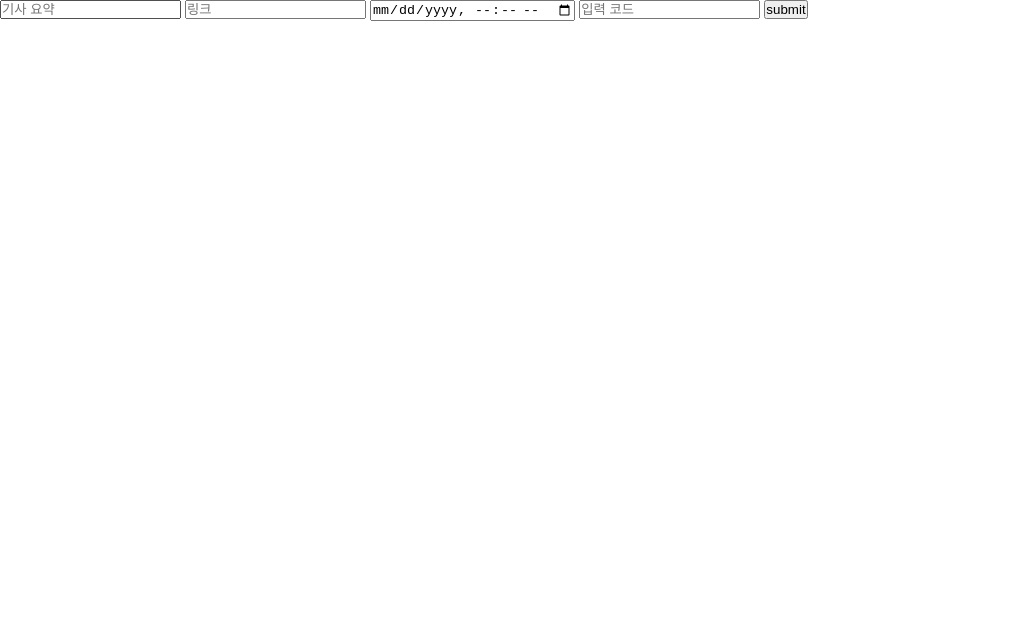
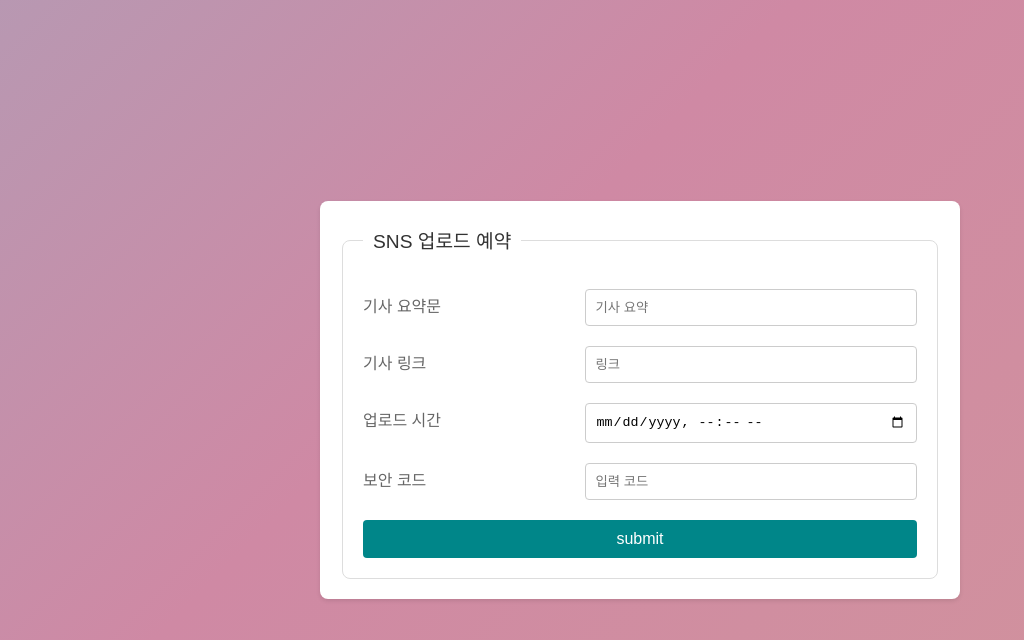
Before and after one commit to rapidmon/Upload, a website: page index.html in a window 1280 px wide. Shown: the whole page, without its empty margins (0-1024 px from the left). Drawn offline with Linux system fonts and the light colour scheme.

Commit message:
css 작성 및 favicon 추가

```diff
--- a/index.css
+++ b/index.css
@@ -0,0 +1,86 @@
+@keyframes gradient {
+	0% {
+		background-position: 0% 50%;
+	}
+	50% {
+		background-position: 100% 50%;
+	}
+	100% {
+		background-position: 0% 50%;
+	}
+}
+
+html, body{
+    width: 100%;
+    height: 100%;
+}
+
+body{
+    display: flex;
+    justify-content: center;
+    align-items: center;
+    background: linear-gradient(-45deg, #d4a191, #cf89a4, #7ebdd4, #008689);
+	background-size: 400% 400%;
+	animation: gradient 15s ease infinite;
+}
+
+#submitForm {
+    font-family: Arial, sans-serif;
+    width: 80%;
+    max-width: 600px;
+    margin: 20px;
+    padding: 20px;
+    border-radius: 8px;
+    box-shadow: 0 2px 4px rgba(0,0,0,0.1);
+    background-color: white;
+}
+
+fieldset {
+    border: 1px solid #ddd;
+    padding: 30px 20px 0px 20px;
+    border-radius: 8px;
+}
+
+legend {
+    padding: 5px 10px;
+    /* background-color: #efefef; */
+    border-radius: 4px;
+    color: #333;
+    font-size: 1.2em;
+}
+
+fieldset div {
+    margin-bottom: 20px;
+}
+
+label {
+    display: inline-block;
+    color: #666;
+    width: 30%;
+    margin-right: 10%;
+}
+
+input[type="text"],
+input[type="url"],
+input[type="datetime-local"] {
+    width: 60%;
+    padding: 10px;
+    border: 1px solid #ccc;
+    border-radius: 4px;
+    box-sizing: border-box; /* 패딩과 보더가 너비에 포함되도록 설정 */
+}
+
+input[type="button"] {
+    width: 100%; /* 모바일 화면에서는 너비를 100%로 조정 */
+    background-color: #008689; /* 녹색 배경 */
+    color: white;
+    padding: 10px 20px;
+    border: none;
+    border-radius: 4px;
+    cursor: pointer;
+    font-size: 1em;
+}
+
+input[type="button"]:hover {
+    background-color: #00B5B8; /* 버튼 호버 시 더 진한 녹색 */
+}
--- a/index.html
+++ b/index.html
@@ -5,16 +5,30 @@
     <meta http-equiv="X-UA-Compatible" content="IE=edge">
     <meta name="viewport" content="width=device-width, initial-scale=1.0">
     <title>트위터 예약 전송 프로그램</title>
+    <link rel="icon" href="https://image.donga.com/pc/2022/images/common/favicon.ico">
     <link rel="stylesheet" href="./index.css">
     <link rel="stylesheet" href="./reset.css">
 </head>
 <body>
-    <form id="tweetForm">
-        <input type="text" placeholder="기사 요약" name="summary" id="summary">
-        <input type="url" placeholder="링크" name="link" id="link">
-        <input type="datetime-local" name="schedule" id="schedule">
-        <input type="text" placeholder="입력 코드" name="code" id="code">
-        <input type="button" value="submit" id="submitBtn">
+    <form id="submitForm">
+        <fieldset>
+            <legend>SNS 업로드 예약</legend>
+            <div>
+                <label>기사 요약문</label><input type="text" placeholder="기사 요약" name="summary" id="summary">
+            </div>
+            <div>
+                <label>기사 링크</label><input type="url" placeholder="링크" name="link" id="link">
+            </div>
+            <div>
+                <label>업로드 시간</label><input type="datetime-local" name="schedule" id="schedule">
+            </div>
+            <div>
+                <label>보안 코드</label><input type="text" placeholder="입력 코드" name="code" id="code">
+            </div>
+            <div>
+                <input type="button" value="submit" id="submitBtn">
+            </div>
+        </fieldset>
     </form>
 </body>
 <script>
```
